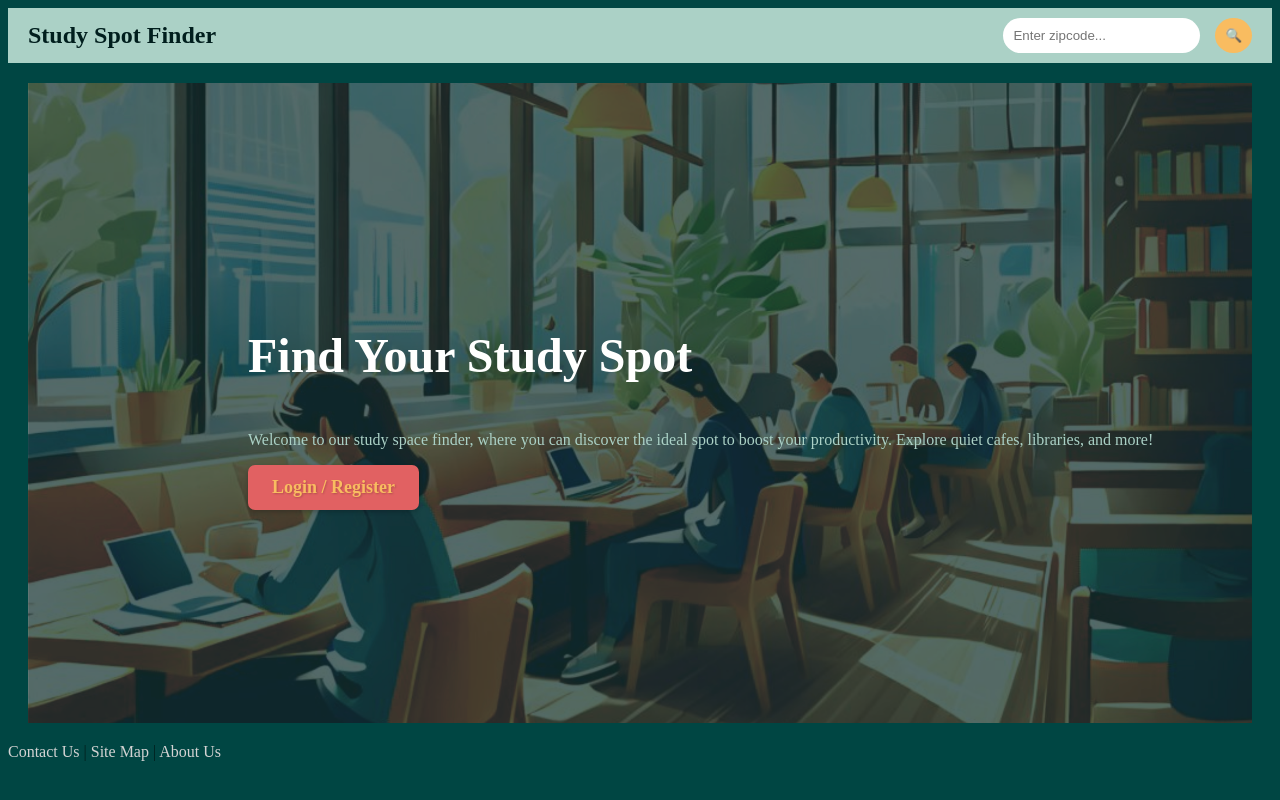
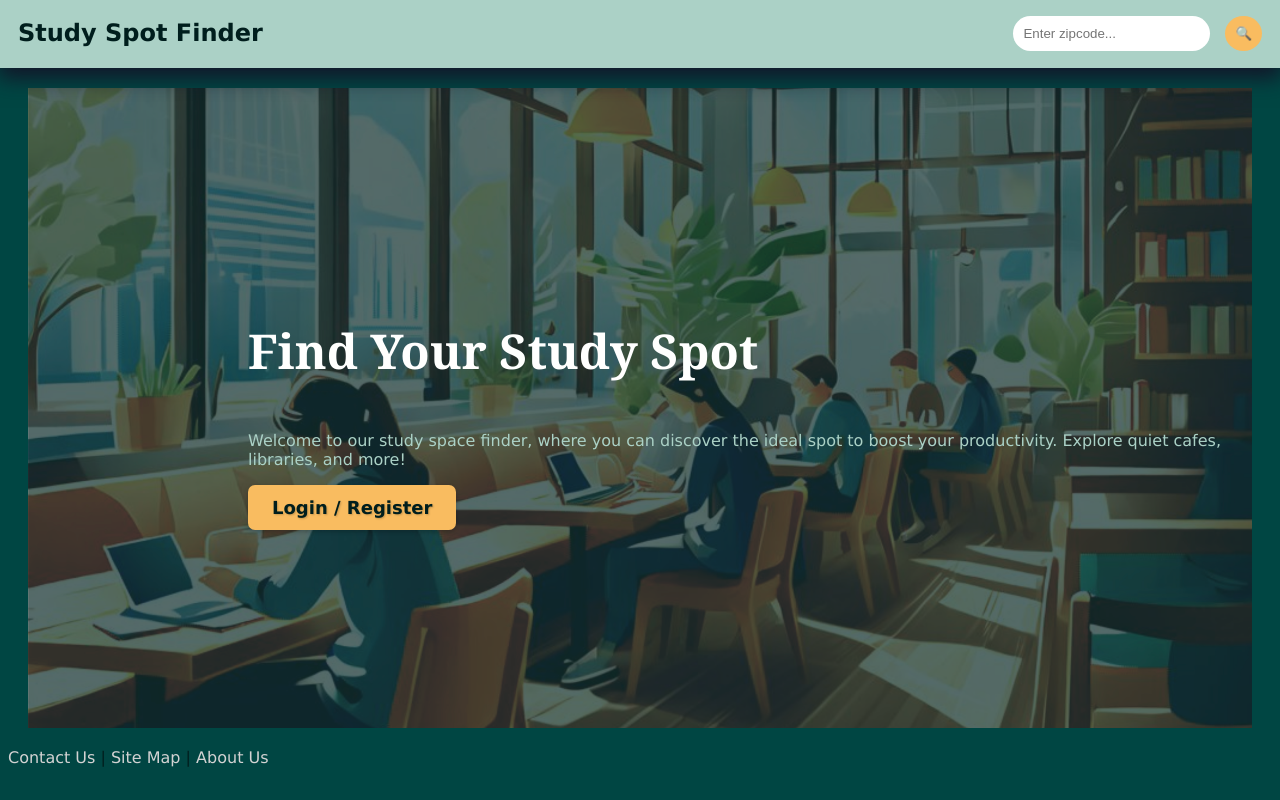
Before and after one commit to JaclynW/StudySpaceFinder, a PHP site: page /index.html in a window 1280 px wide. Run offline with PHP 8.4, Linux system fonts and the light colour scheme.

Commit message:
edited some css and changed "contributor" to say "collaborator" to fix page issue

```diff
--- a/css/style.css
+++ b/css/style.css
@@ -1,5 +1,5 @@
 body {
-    font-family: 'Times New Roman', Times, serif;
+    font-family: 'Verdana';
     background-color: #004643;
     color: #001e1d; /* Added from new CSS for body color */
 }
@@ -89,10 +89,10 @@ body {
 }
 .button {
     padding: 12px 24px;
-    font-family: 'Times New Roman', Times, serif;
+    font-family: 'Verdana';
     font-size: 18px;
-    color: #f9bc60;
-    background-color: #e16162;
+    color: #001e1d;
+    background-color: #f9bc60;
     border: none;
     border-radius: 7px;
     box-shadow: 0 2px 4px rgba(0, 0, 0, 0.2);
@@ -117,7 +117,14 @@ body {
 }
 
 h1{
+    font-family: 'Georgia';
     color: #fffffe;
+}
+
+h2 {
+    font-family: 'Georgia';
+    font-size: 20pt;
+    color: #001e1d;
 }
 
 h3{
@@ -158,6 +165,10 @@ footer a:hover {
     justify-content: space-between;
     padding: 10px 20px;
     align-items: center;
+    height: 50px;
+    font-size: 20pt;
+    box-shadow: 0 10px 20px #121629;
+    margin: -10px -10px 20px;
 }
 
 #navbar a {
@@ -166,6 +177,7 @@ footer a:hover {
 }
 
 #logo {
+    font-family: 'Verdana';
     font-size: 24px;
     font-weight: bold;
 }
```
Also changed, not shown: collaboratorDashboard.html (renamed from contributorDashboard.html), css/collaboratorDashboard.css (renamed from css/ contributorDashboard.css).
